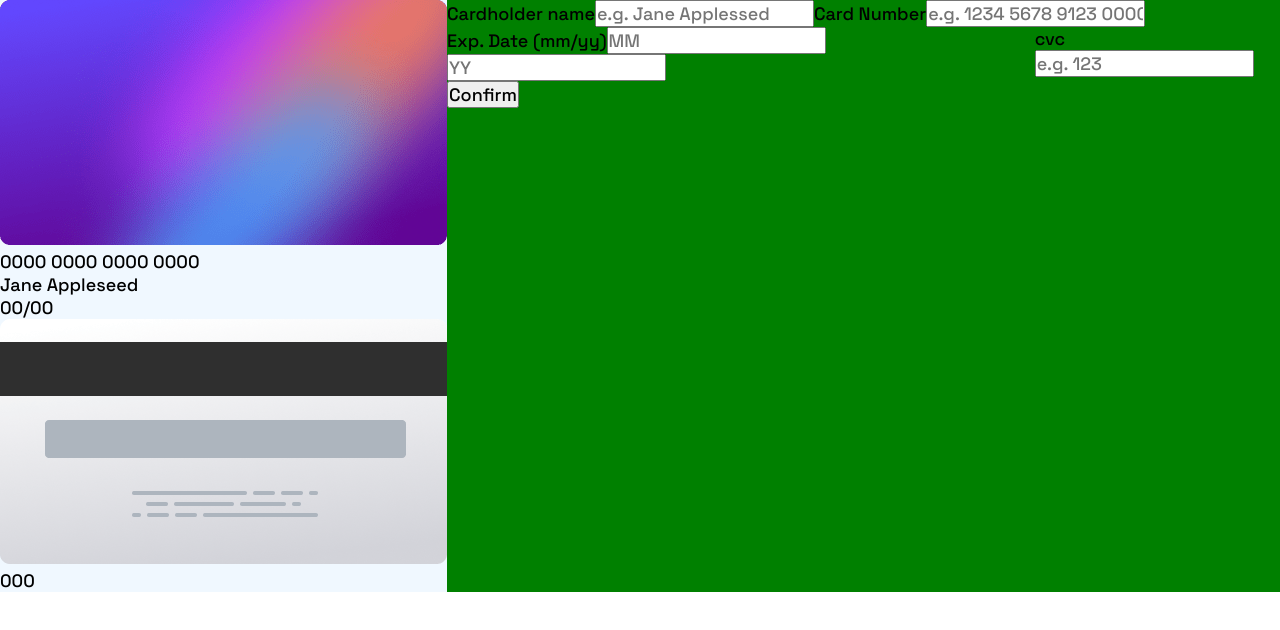
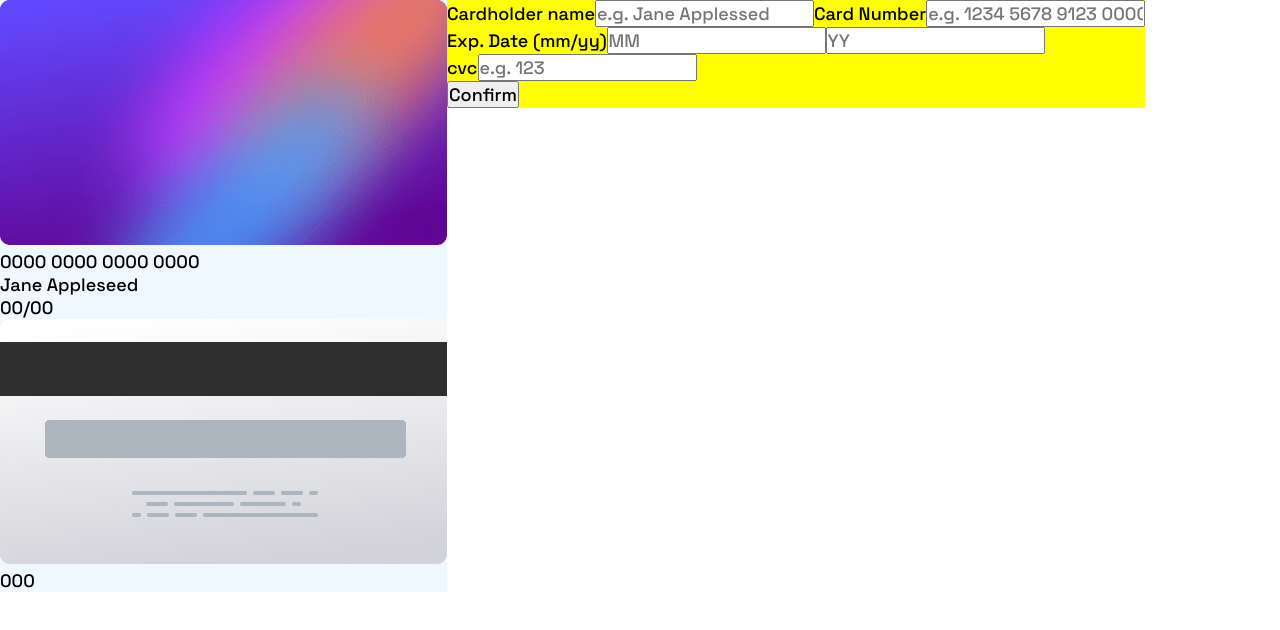
Before and after one commit to Ricuesta86/interactive-card-react, a React (Vite) app: page / in a window 1280 px wide. Shown: the top 630 px of the page. Built offline with nearby package versions, Linux system fonts and the light colour scheme.

Commit message:
Create component Form

```diff
--- a/src/App.tsx
+++ b/src/App.tsx
@@ -2,18 +2,9 @@ import { useState } from "react";
 import { NumericFormat } from "react-number-format";
 import { PatternFormat } from "react-number-format";
 import "./App.scss";
+import Form from "./components/Form/Form";
 import Header from "./components/Header/Header";
 import type { cardType } from "./type";
-
-
-
-const normalizeCardNumber = (value: string) => {
-  return value
-    .replace(/\s/g, "")
-    .match(/.{1,4}/g)
-    ?.join(" ")
-    .substring(0, 19);
-};
 
 function App() {
   const [card, setCard] = useState<cardType>({
@@ -25,79 +16,17 @@ function App() {
   });
 
 
+  const handleChange =(name:string, value:string | number )=>{
+    setCard({
+      ...card,
+      [name]: value
+    })
+  }
+
   return (
     <div className="main">
       <Header card={card}/>
-      <form className="main__form">
-        <label htmlFor="card-name">
-          {" "}
-          Cardholder name
-          <input
-            type="text"
-            id="card-name"
-            name="card-name"
-            placeholder="e.g. Jane Applessed"
-            onChange={(e) => setCard({
-              ...card,name:e.target.value})}
-          />
-        </label>
-        <label htmlFor="card-number">
-          Card Number
-          <input
-            type="text"
-            id="card-number"
-            name="card-number"
-            inputMode="numeric"
-            autoComplete="cc-number"
-            placeholder="e.g. 1234 5678 9123 0000"
-            // value={card.number}
-            onChange={(e) => {
-              const { value } = e.target;
-              setCard({
-                ...card,
-                number:value
-              });
-
-              if(value !==''){
-                e.target.value=normalizeCardNumber(value) as string
-              }
-            }}
-            maxLength={19}
-          />
-        </label>
-        <div className="main__form__group">
-          <div className="main__form__group">
-            <label htmlFor="card-number">
-              Exp. Date (mm/yy)
-              <input
-                type="text"
-                id="card-mm"
-                name="mm"
-                placeholder="MM"
-                onChange={(e) => setCard({...card,mm:Number(e.target.value)})}
-              />
-              <input
-                type="text"
-                id="card-yy"
-                name="yy"
-                placeholder="YY"
-                onChange={(e) => setCard({...card,yy:Number(e.target.value)})}
-              />
-            </label>
-          </div>
-          <label htmlFor="card-cvc">
-            cvc
-            <input
-              type="text"
-              id="card-cvc"
-              name="card-cvc"
-              placeholder="e.g. 123"
-              onChange={(e) => setCard({...card, cvc:Number(e.target.value)})}
-            />
-          </label>
-        </div>
-        <button>Confirm</button>
-      </form>
+      <Form handleChange={handleChange}/>
     </div>
   );
 }
--- /dev/null
+++ b/src/components/Form/Form.scss
@@ -0,0 +1,4 @@
+
+.form{
+    background-color: yellow;
+}
--- /dev/null
+++ b/src/components/Form/Form.tsx
@@ -0,0 +1,81 @@
+import './Form.scss'
+type Props ={
+    handleChange:(name:string,value:string|number)=>void;
+}
+const normalizeCardNumber = (value: string) => {
+    return value
+      .replace(/\s/g, "")
+      .match(/.{1,4}/g)
+      ?.join(" ")
+      .substring(0, 19);
+  };
+
+const Form = ({handleChange}:Props) => {
+  return (
+    <div><form className="form">
+    <label htmlFor="card-name">
+      {" "}
+      Cardholder name
+      <input
+        type="text"
+        id="card-name"
+        name="card-name"
+        placeholder="e.g. Jane Applessed"
+        onChange={(e) => handleChange('name',e.target.value)}
+      />
+    </label>
+    <label htmlFor="card-number">
+      Card Number
+      <input
+        type="text"
+        id="card-number"
+        name="card-number"
+        placeholder="e.g. 1234 5678 9123 0000"
+        // value={card.number}
+        onChange={(e) => {
+          const { value } = e.target;
+          handleChange('number',value)
+          if(value !==''){
+            e.target.value=normalizeCardNumber(value) as string
+          }
+        }}
+        maxLength={19}
+      />
+    </label>
+    <div className="form__group">
+      <div className="form__group">
+        <label htmlFor="card-number">
+          Exp. Date (mm/yy)
+          <input
+            type="text"
+            id="card-mm"
+            name="mm"
+            placeholder="MM"
+            onChange={(e) => handleChange('mm',Number(e.target.value))}
+          />
+          <input
+            type="text"
+            id="card-yy"
+            name="yy"
+            placeholder="YY"
+            onChange={(e) => handleChange('yy',Number(e.target.value))}
+          />
+        </label>
+      </div>
+      <label htmlFor="card-cvc">
+        cvc
+        <input
+          type="text"
+          id="card-cvc"
+          name="card-cvc"
+          placeholder="e.g. 123"
+          onChange={(e) => handleChange('cvc',Number(e.target.value))}
+        />
+      </label>
+    </div>
+    <button>Confirm</button>
+  </form></div>
+  )
+}
+
+export default Form
```
